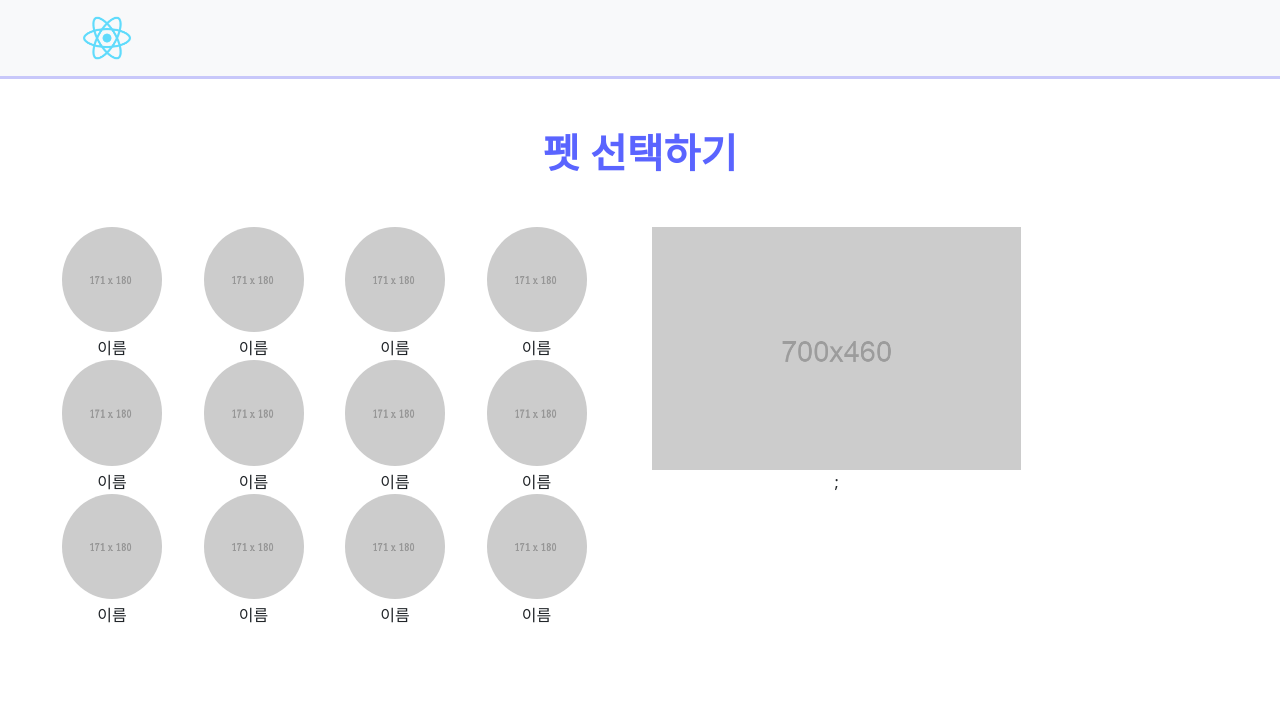
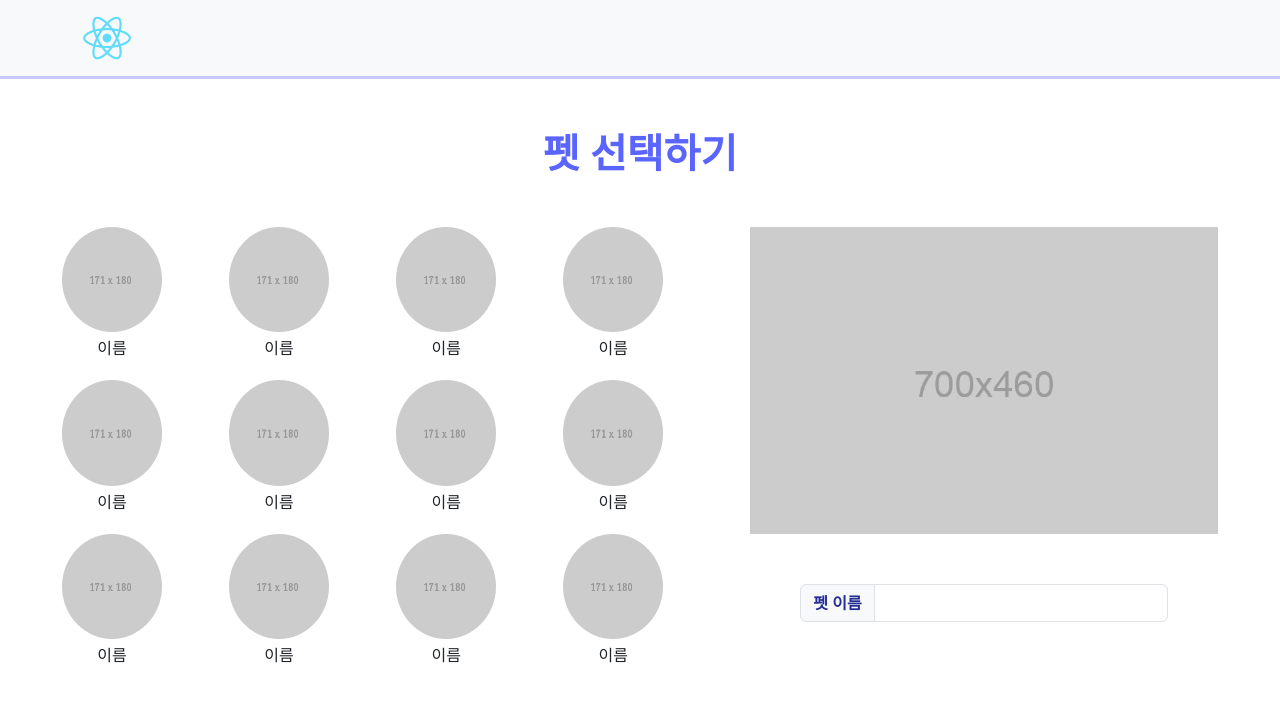
Before and after one commit to seophohoho/PlanIsJustNow-fe, a React (Create React App) app: page / in a window 1280 px wide. Shown: the top 702 px of the page. Built offline with nearby package versions, Linux system fonts and the light colour scheme.

Commit message:
인풋 1안

```diff
--- a/src/App.css
+++ b/src/App.css
@@ -1,8 +1,10 @@
 .App {
   display: flex;
-  justify-content: center;
+}
 
+div{
 }
+
 .pet-image{
   width: 100px;
   text-align: center;
@@ -58,10 +60,13 @@ input[type="number"]::-webkit-inner-spin-button {
   display: inline !important;
   width: 100px;
 }
+.margin-bottom-20{
+  margin-bottom: 20px;
+}
 
 .color-darkBlue{
-  color: rgb(35, 45, 150);
-  font-weight: 800;
+  color: rgb(35, 45, 150) !important;
+  font-weight: 800 !important;
 }
 
 .input-bgSet{
--- a/src/pages/SignUpPet.js
+++ b/src/pages/SignUpPet.js
@@ -1,5 +1,5 @@
 import { useState } from 'react';
-import { Form, Col, Row, Button, Image, Container, Navbar, Stack } from 'react-bootstrap';
+import { Form, Col, Row, Button, Image, Container, Navbar, Stack, InputGroup } from 'react-bootstrap';
 
 function SignUpPet() {
     const [petImage, setPetIamge] = useState(['Path',])
@@ -22,32 +22,41 @@ function SignUpPet() {
             <div className='center'>
                 <Container fluid>
                     <Row>
-                        <Col md="6">
-                            <Stack direction='horizontal' gap={0}>
+                        <Col md="7">
+                            <Stack direction='horizontal' gap={1} className='margin-bottom-20'>
                                 <PetCircleImage/>
                                 <PetCircleImage/>
                                 <PetCircleImage/>
                                 <PetCircleImage/>
                             </Stack>
-                            <Stack direction='horizontal' gap={0}>
+                            <Stack direction='horizontal' gap={1} className='margin-bottom-20'>
                                 <PetCircleImage/>
                                 <PetCircleImage/>
                                 <PetCircleImage/>
                                 <PetCircleImage/>
                             </Stack>
-                            <Stack direction='horizontal' gap={0}>
+                            <Stack direction='horizontal' gap={1} className='margin-bottom-20'>
                                 <PetCircleImage/>
                                 <PetCircleImage/>
                                 <PetCircleImage/>
                                 <PetCircleImage/>
                             </Stack>
                         </Col>
-                        <Col md="4">
-                            <Image src="/700x460.png" fluid />;
-                            {/* 펫이름 라벨 */}
-                            {/* 인풋  placeholder 기본 이름 */}
-                            {/* 캐릭터 설명 라벨 */}
-                            {/* 버튼 */}
+                        <Col md="5">
+                            <Stack>
+                                <Image src="/700x460.png" fluid/>
+                                <Stack direction='horizontal' gap={2}  className='center'>
+                                    <InputGroup className="mb-3">
+                                    <InputGroup.Text id="inputGroup-sizing-default" className='color-darkBlue'>펫 이름</InputGroup.Text>
+                                    <Form.Control
+                                    aria-label="Default"
+                                    aria-describedby="inputGroup-sizing-default"
+                                    />
+                                </InputGroup>
+                                </Stack>
+                                <label> </label>{/* 캐릭터 설명 라벨 */}
+                                {/* 버튼 */}
+                            </Stack>
                         </Col>
                     </Row>
                 </Container>
```
